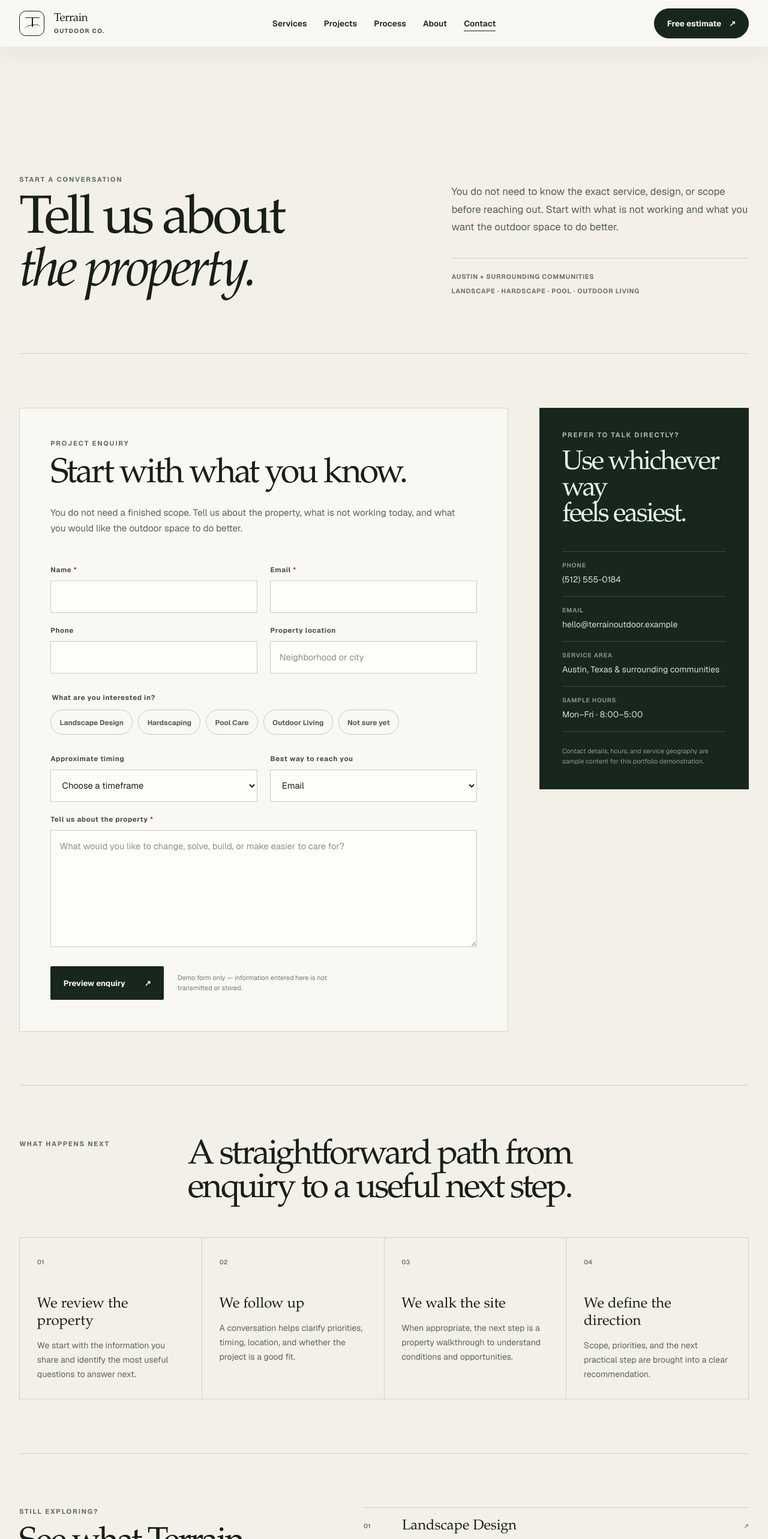
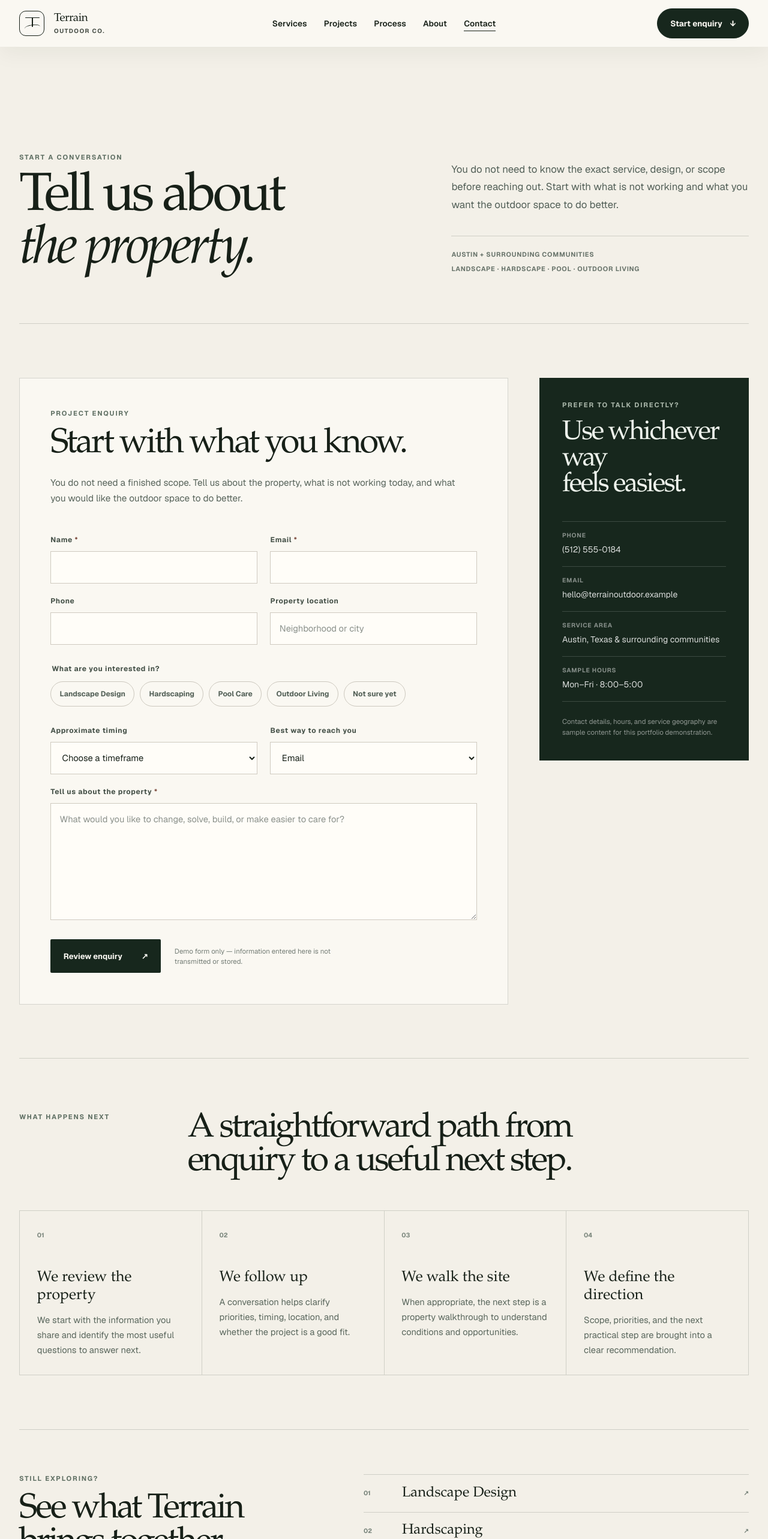
Before and after one commit to templates-sanjeewa-dev/template.Landscaping-Hardscaping---Pool-Maintenance001, a Next.js app: page /contact in a window 1280 px wide. Shown: the top 2566 px of the page at 60% size. Built offline with nearby package versions, Linux system fonts and the light colour scheme.

Commit message:
Polish Contact conversion flow and page density

```diff
--- a/src/app/contact/contact.module.css
+++ b/src/app/contact/contact.module.css
@@ -216,3 +216,76 @@
     transition: none !important;
   }
 }
+
+
+/* Final rendered Contact-page polish. */
+.hero {
+  min-height: 540px;
+  padding-bottom: clamp(4rem, 6vw, 6rem);
+}
+
+.form label > span,
+.interests legend {
+  font-size: .75rem;
+}
+
+.interests label span {
+  font-size: .76rem;
+}
+
+.formFooter > p,
+.panelNote {
+  font-size: .72rem;
+}
+
+.next li p {
+  font-size: .92rem;
+}
+
+.next h3 {
+  font-size: 1.56rem;
+}
+
+.services,
+.local {
+  padding-block: clamp(4.25rem, 5.8vw, 5.8rem);
+}
+
+@media (max-width: 900px) {
+  .hero {
+    padding-bottom: 4.25rem;
+  }
+}
+
+@media (max-width: 640px) {
+  .hero {
+    padding-bottom: 3.6rem;
+  }
+
+  .form label > span,
+  .interests legend {
+    font-size: .74rem;
+  }
+
+  .interests label span {
+    font-size: .74rem;
+  }
+
+  .formFooter > p,
+  .panelNote {
+    font-size: .7rem;
+  }
+
+  .next li p {
+    font-size: .9rem;
+  }
+
+  .next h3 {
+    font-size: 1.38rem;
+  }
+
+  .services,
+  .local {
+    padding-block: 3.8rem;
+  }
+}
--- a/src/components/ContactForm.tsx
+++ b/src/components/ContactForm.tsx
@@ -95,7 +95,7 @@ export function ContactForm() {
 
       <div className={styles.formFooter}>
         <button aria-describedby="contact-demo-note" type="submit">
-          Preview enquiry <span aria-hidden="true">↗</span>
+          Review enquiry <span aria-hidden="true">↗</span>
         </button>
         <p id="contact-demo-note">
           Demo form only — information entered here is not transmitted or stored.
--- a/src/components/SiteHeader.tsx
+++ b/src/components/SiteHeader.tsx
@@ -89,7 +89,7 @@ export function SiteHeader({ interior = false }: { interior?: boolean }) {
         </nav>
 
         <a className={styles.headerCta} href={pathname === "/contact" ? "#enquiry" : "/contact"}>
-          Free estimate <span aria-hidden="true">↗</span>
+          {pathname === "/contact" ? "Start enquiry" : "Free estimate"} <span aria-hidden="true">{pathname === "/contact" ? "↓" : "↗"}</span>
         </a>
 
         <button
@@ -136,7 +136,7 @@ export function SiteHeader({ interior = false }: { interior?: boolean }) {
             ))}
           </nav>
           <a className={styles.mobileEstimate} href={pathname === "/contact" ? "#enquiry" : "/contact"} onClick={() => setOpen(false)}>
-            Request a free estimate <span aria-hidden="true">↗</span>
+            {pathname === "/contact" ? "Start enquiry" : "Request a free estimate"} <span aria-hidden="true">{pathname === "/contact" ? "↓" : "↗"}</span>
           </a>
           <div className={styles.mobileContact}>
             <a href={`tel:${site.phone.replace(/[^+\d]/g, "")}`}>{site.phone}</a>
```
